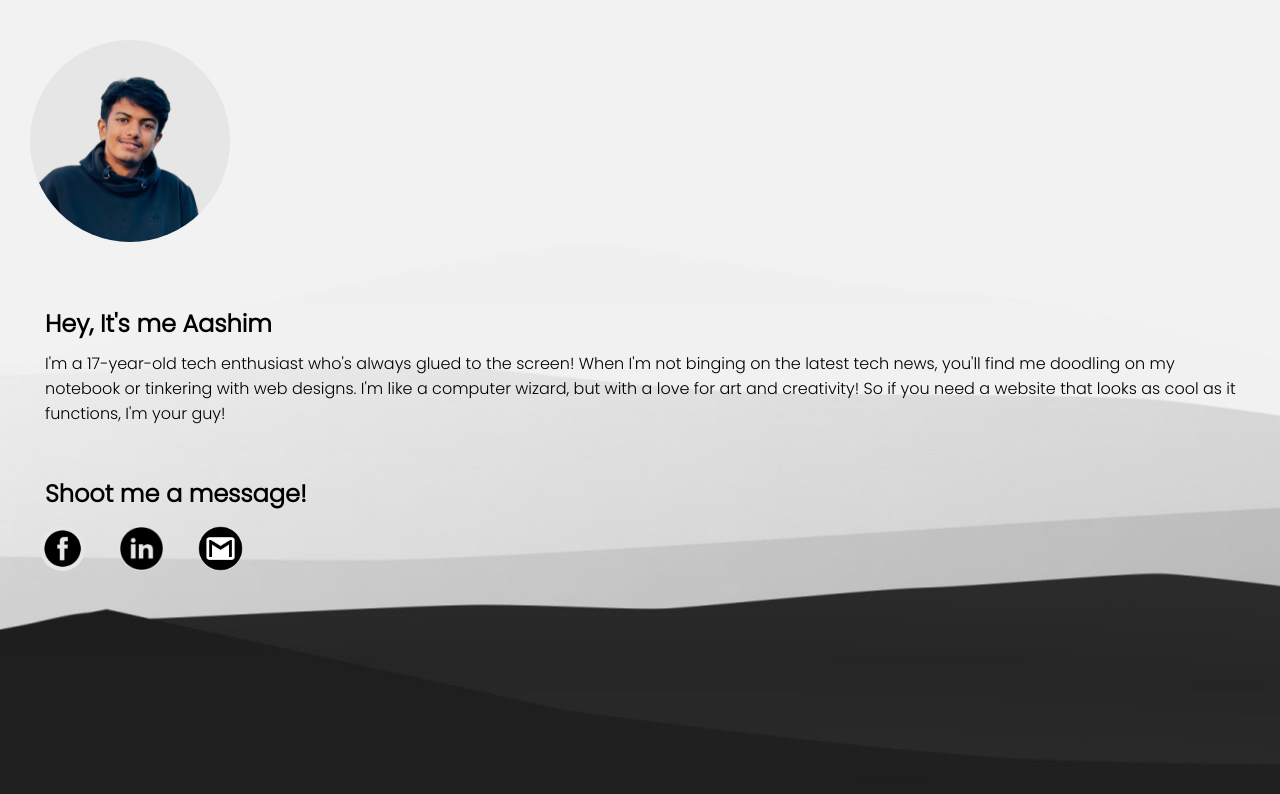
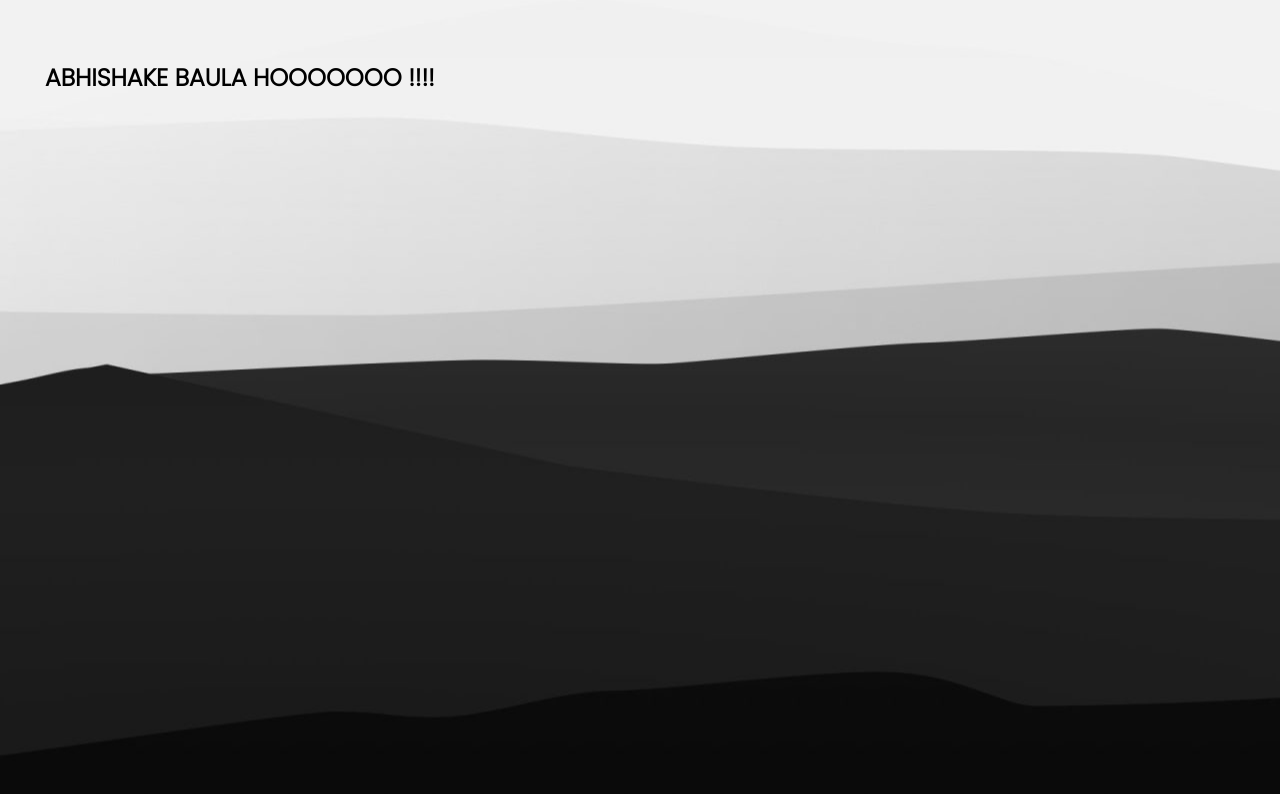
Before and after one commit to Ashim170/protfolio_website, a plain HTML site: page index.html in a window 1280 px wide. Drawn offline with Linux system fonts and the light colour scheme.

Commit message:
Nothing on page

```diff
--- a/index.html
+++ b/index.html
@@ -3,7 +3,7 @@
 <html lang="en">
 <head>
     <meta charset="UTF-8">
-    <title>AwBe | AashimNeupane</title>
+    <title>AashimNeupane</title>
     <link rel="stylesheet" href="style.css">
     <link rel="preconnect" href="https://fonts.googleapis.com">
     <link rel="preconnect" href="https://fonts.gstatic.com" crossorigin>
@@ -11,18 +11,8 @@
     <link rel="icon" type="image/png" href="logo.png">
 </head>
 <body>
-    <img src="me.png" width="200px" >
-    <div class="name">Hey, It's me Aashim</div>
+    <div class="name">ABHISHAKE BAULA HOOOOOOO !!!!</div>
     <div class="main">
-    I'm a 17-year-old tech enthusiast who's always glued to the screen! When I'm not binging on the latest tech news,
-    you'll find me doodling on my notebook or tinkering with web designs. I'm like a computer wizard, but with a
-    love for art and creativity! So if you need a website that looks as cool as it functions, I'm your guy!
-    </div>
-    <div class="con">Shoot me a message!</div>
-    <div class="icon">
-        <a href="https://www.facebook.com/aashim.04" target="_blank" class="icon"><img src="fb.png" width="45"></a>
-        <a href="https://www.linkedin.com/in/ashim-neupane-1226b9265/" target="_blank"class="icon"><img src="linkedin-round-icon.png" width="45"></a>
-        <a href="mailto:aashim170@gmail.com" target="_blank"class="icon"><img src="gmail.png" width="45"></a>
       </div>
 </body>
 </html>
```
